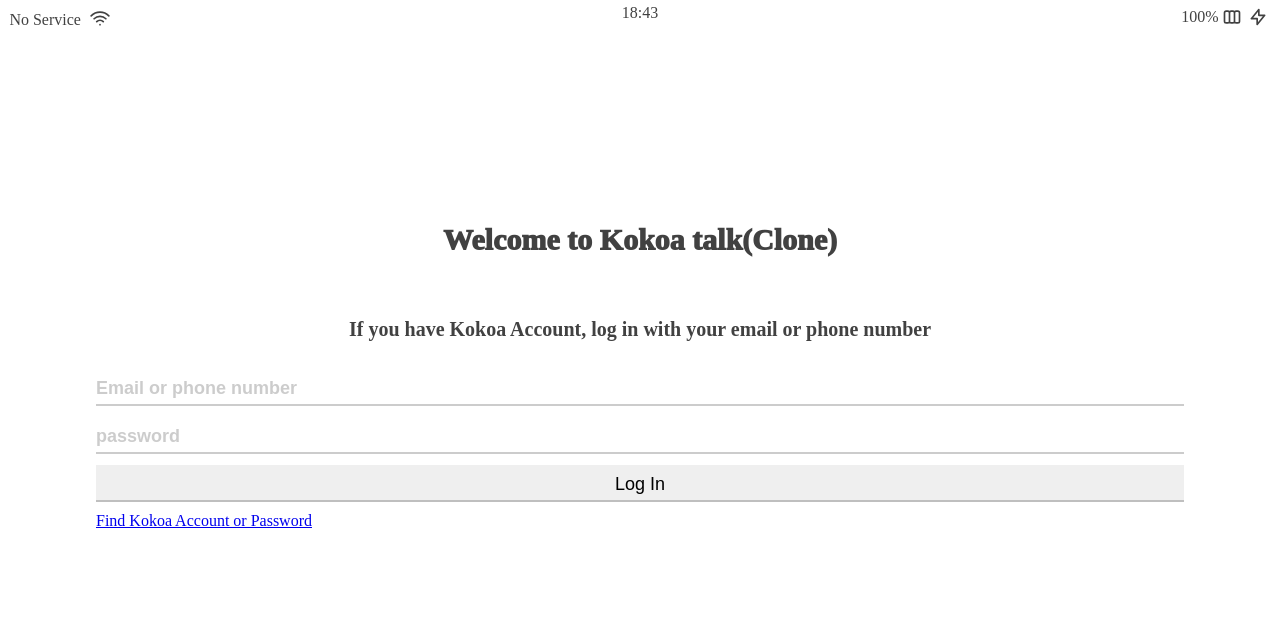
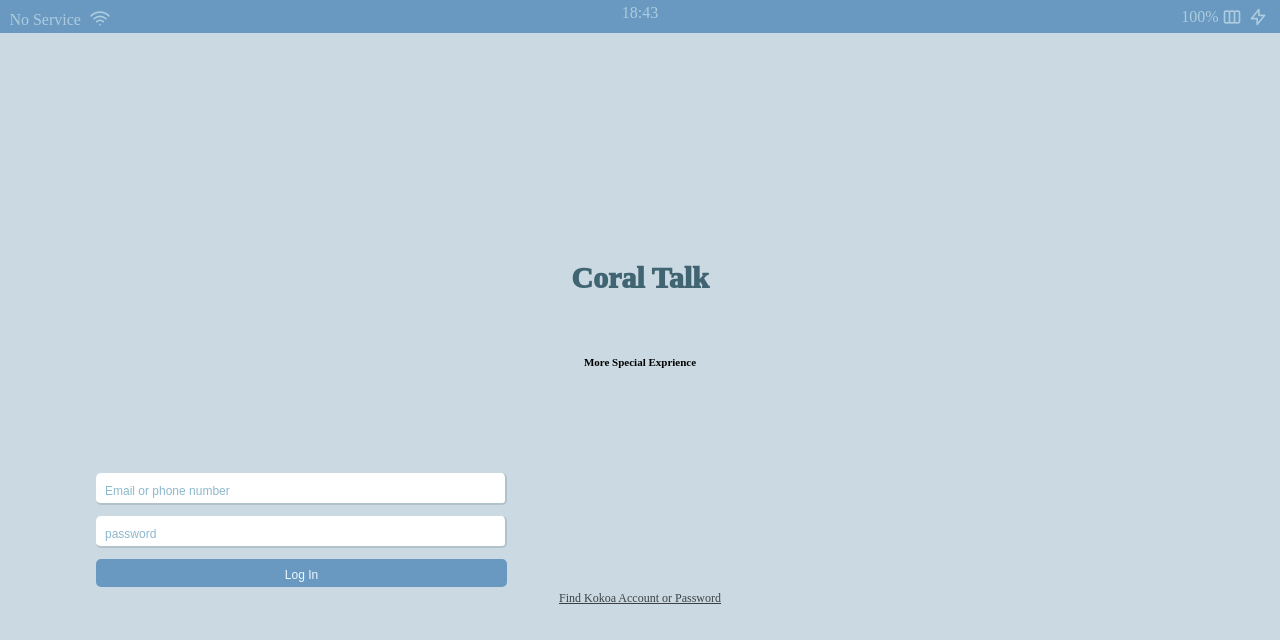
Before and after one commit to Unchaptered/2020-07-clone-kokoa, a plain HTML site: page index.html in a window 1280 px wide. Drawn offline with Linux system fonts and the light colour scheme.

Commit message:
2021-clone-kokoa-07-16

```diff
--- a/css/index_header.css
+++ b/css/index_header.css
@@ -1,6 +1,6 @@
 .welcome-header {
   /* desgin */
-  margin-top: 15%;
+  margin-top: 18%;
   /* font */
   text-align: center; /* 글자가 가운데 정렬됨*/
   align-items: center; /* One Box 가 어디에 위치될 것인가 */
@@ -12,17 +12,17 @@
   /* desgin */
   margin-bottom: 5%;
   /* font */
-  color: var(--main-bg-color);
+  color: var(--color-basic_strong);
   font-size: 30px;
   font-weight: 1000;
 }
 .welcome-header__text {
   /* design */
   width: 50%;
-  margin-bottom: 30px;
+  margin-bottom: 15px;
   /* font */
-  color: var(--main-bg-color);
-  font-size: 20px;
+  color: var(--color-basic_light);
+  font-size: 11px;
   font-weight: 600;
   /* display */
 }
--- a/css/index_input.css
+++ b/css/index_input.css
@@ -1,37 +1,75 @@
-#login-form {
+.login-form {
   /* design */
   width: 85%;
+  margin-top: 7%;
   margin-left: 7.5%;
   /* font */
   /* display */
   display: flex;
   flex-direction: column;
 }
-#login-form > input {
+.login-form__text {
   /* design */
+  max-width: 400px;
   margin-bottom: 1%;
-  padding: 9px 0px 5px 0px;
+  padding: 11px 0px 5px 9px;
   border: none;
-  border-bottom: 2px solid var(--sub-tx-color-0_2);
+  border-bottom: 2px solid var(--color_input_light);
+  border-right: 2px solid var(--color_input_light);
+  border-radius: 5px;
   /* font */
-  font-size: 18px;
+  font-size: 12px;
   /* display */
-  transition: border-color 0.3s ease-in-out;
+  transition: border-color 0.5s ease-in-out;
 }
-
-#login-form > input::placeholder {
-  color: var(--sub-tx-color-0_2);
-  font-weight: bold;
-}
-#login-form > input:focus {
-  border-color: var(--sub-tx-color-0_3);
-}
-input:focus {
-  outline: none;
-}
-
-#login-form > a {
+/*2px solid var(--color_input_strong);*/
+.login-form__text:focus {
+  /* 마우스에 위치할때*/
   /* design */
+  outline: none; /*outline 클릭시 박스나오는거*/
+  border-bottom: 2px solid var(--color_input_strong);
+  border-right: 2px solid var(--color_input_strong);
   /* font */
   /* display */
 }
+.login-form__submit {
+  /* design */
+  max-width: 411px;
+  margin-bottom: 5px;
+  padding: 9px 0px 5px 0px;
+  border: none;
+  border-radius: 5px;
+  background-color: var(--color_submit_back_light);
+  /* font */
+  font-size: 12px;
+  color: var(--color_submit_font_light);
+  /* display */
+  transition: ease-in-out;
+  cursor: pointer;
+  transition: background-color 0.5s ease-in-out;
+}
+.login-form__submit:active {
+  /* design */
+  border: none;
+  background-color: var(--color_submit_back_strong);
+  /* font */
+  /* display */
+}
+.login-form > input::placeholder {
+  color: var(--color_input_inner_light);
+  transition: color 0.5s ease-in-out;
+}
+.login-form > input:focus::placeholder {
+  color: var(--color_input_inner_strong);
+  opacity: color 0.3s ease-in-out;
+}
+.login-form > a {
+  /* design */
+  /* font */
+  color: inherit;
+  opacity: 0.7;
+  font-size: 12px;
+  text-align: center;
+  text-decoration: underline;
+  /* display */
+}
--- a/css/index_status-bar.css
+++ /dev/null
@@ -1,65 +0,0 @@
-#login-form {
-  /* design */
-  /* font */
-  /* display */
-}
-.status-bar {
-  /* design */
-  padding: 5px 3px;
-  /* font */
-  color: var(--main-bg-color);
-  /* display */
-  display: flex;
-  justify-content: center;
-}
-/* elements */
-.status_bar__icon {
-  /* design */
-  /* font */
-  /* display */
-  width: 20px;
-  height: 20px;
-}
-.status_bar__column {
-  width: 33%;
-}
-.status_bar__column:first-child span {
-  /* design */
-  margin-right: 2px;
-  /* font */
-  /* display */
-}
-.status_bar__column:nth-child(2) {
-  /* design */
-  /* font */
-  /* display */
-  display: flex;
-  justify-content: center;
-}
-
-.status_bar__column:last-child {
-  /* design */
-  /* font */
-  /* display */
-  display: flex;
-  justify-content: flex-end;
-  align-items: center;
-}
-.status_bar__column .status_bar__icon {
-  margin: 0px 3px;
-}
-#status_bar__icon__wifi {
-  transform: translateY(3px);
-}
-/* modifier */
-.status_bar__column__design--font {
-  /* design */
-  /* font */
-  /* display */
-}
-.status_bar__column__design--color {
-  /* design */
-  /* font */
-  color: lightsalmon;
-  /* display */
-}
--- /dev/null
+++ b/css/index_topbar.css
@@ -0,0 +1,67 @@
+.topbar {
+  /* design */
+  padding: 5px 3px;
+  /* font */
+  color: var(--color-basic_white);
+  background-color: var(--color-topbar_light);
+  /* display */
+  display: flex;
+  justify-content: center;
+}
+.topbar__column__lefttop {
+  /* design */
+  /* font */
+  /* display */
+}
+.topbar__column__middletop {
+  /* design */
+  /* font */
+  /* display */
+}
+.topbar__column__righttop {
+  /* design */
+  /* font */
+  /* display */
+}
+/* elements */
+.topbar__icon {
+  /* design */
+  background-color: var(--color-topbar_light);
+  /* font */
+  /* display */
+  width: 20px;
+  height: 20px;
+}
+.topbar__column {
+  background-color: var(--color-topbar_light);
+  width: 33%;
+}
+.topbar__column:first-child span {
+  /* design */
+  margin-right: 2px;
+  /* font */
+  /* display */
+}
+.topbar__column:nth-child(2) {
+  /* design */
+  /* font */
+  /* display */
+  display: flex;
+  justify-content: center;
+}
+
+.topbar__column:last-child {
+  /* design */
+  /* font */
+  /* display */
+  display: flex;
+  justify-content: flex-end;
+  align-items: center;
+}
+.topbar__column .topbar__icon {
+  margin: 0px 3px;
+}
+#topbar__icon__wifi {
+  transform: translateY(3px);
+}
+/* modifier */
--- a/css/index_variables.css
+++ /dev/null
@@ -1,5 +0,0 @@
-:root {
-  --main-bg-color: rgba(44, 44, 44, 0.9);
-  --sub-tx-color-0_2: rgba(0, 0, 0, 0.2);
-  --sub-tx-color-0_3: rgba(0, 0, 0, 0.5);
-}
--- a/css/styles.css
+++ b/css/styles.css
@@ -4,49 +4,31 @@
 /* display */
 @import url('https://fonts.googleapis.com/css2?family=Open+Sans:wght@400;600&display=swap');
 @import "reset.css";
-@import "index_status-bar.css";
+@import "var_color.css";
+@import "index_topbar.css";
 @import "index_header.css";
 @import "index_input.css";
-@import "index_variables.css";
+@import "background.css";
+
 body {
+    /* design */
+    background-color: var(--color-background_light);
+    /* font */
     font-family: "Open Sans", sans-serif";
 }
-
-#login-form {
-    /* design */
-    width:85%;
-    margin-left: 7.5%;
-    /* font */
-    /* display */
-    display: flex;
-    flex-direction: column;
+div{
+    background-color: var(--color-background_strong);
 }
-#login-form > input {
-    /* design */
-    margin-bottom: 1%;
-    padding: 9px 0px 5px 0px;
-    border: none;
-    border-bottom: 2px solid  var(--sub-tx-color-0_2);
-    /* font */
-    font-size: 18px;
-    /* display */
-    transition: border-color 0.3s ease-in-out;
+.tip{
+--color_input_light: rgba(0, 53, 78, 0.3);
+--color_input_strong: rgba(1, 49, 71, 0.5);
+--color_input_inner_light: rgba(25, 113, 155, 0.5);
+--color_input_inner_strong: rgba(9, 55, 77, 0.5);
+--color_submit_font_light: rgb(239, 248, 255);
+--color_submit_font_strong: lightcoral;
+--color_submit_back_light: rgb(111, 163, 206);
+--color_submit_back_middle: rgb(95, 147, 189);
+--color_submit_back_strong: rgb(74, 118, 155);
+--color_submit_border_light: rgb(0, 0, 0);
+--color_submit_border_strong: lightcoral;
 }
-
-#login-form > input::placeholder {
-    color: var(--sub-tx-color-0_2);
-    font-weight: bold;
-}
-#login-form > input:focus {
-    border-color:var(--sub-tx-color-0_3);
-
-}
-input:focus {
-    outline: none;
-}
-
-#login-form > a {
-    /* design */
-    /* font */
-    /* display */
-}
--- /dev/null
+++ b/css/var_color.css
@@ -0,0 +1,38 @@
+:root {
+  --status-bar: rgba(204, 149, 149, 0.9);
+
+  /* All interface 기본색상 (별도 지정 제외 */
+  --color-topbar_light: rgb(105, 153, 192);
+
+  /* All text  기본색상 (별도 지정 제외) */
+  --color-basic_white: rgba(180, 210, 226, 0.9);
+  --color-baisc_light: rgba(43, 92, 116, 0.9);
+  --color-basic_strong: rgba(50, 87, 102, 0.9);
+
+  /* Backgorund 기본색상*/
+  --color-background_strong: rgba(182, 208, 219, 0.9);
+  --color-background_light: rgba(198, 215, 223, 0.9);
+
+  /*#login-form 비focus/focus 상태의 색상값*/
+  --color_input_light: rgba(0, 53, 78, 0.3);
+  --color_input_strong: rgba(1, 49, 71, 0.5);
+  --color_input_inner_light: rgba(25, 113, 155, 0.5);
+  --color_input_inner_strong: rgba(9, 55, 77, 0.5);
+  --color_submit_font_light: rgb(239, 248, 255);
+  --color_submit_font_strong: lightcoral;
+  --color_submit_back_light: rgb(105, 153, 192);
+  --color_submit_back_middle: rgb(95, 147, 189);
+  --color_submit_back_strong: rgb(74, 118, 155);
+  --color_submit_border_light: rgb(0, 0, 0);
+  --color_submit_border_strong: lightcoral;
+
+  --sub-tx-color-: rgba(0, 0, 0, 0);
+  --sub-tx-color-: rgba(0, 0, 0, 0);
+  --sub-tx-color-: rgba(0, 0, 0, 0);
+  --sub-tx-color-: rgba(0, 0, 0, 0);
+  --sub-tx-color-: rgba(0, 0, 0, 0);
+  --sub-tx-color-: rgba(0, 0, 0, 0);
+  --sub-tx-color-: rgba(0, 0, 0, 0);
+  --sub-tx-color-: rgba(0, 0, 0, 0);
+  --sub-tx-color-: rgba(0, 0, 0, 0);
+}
--- a/index.html
+++ b/index.html
@@ -11,37 +11,37 @@
         <link rel="stylesheet" href="css/styles.css"/>
     </head>
     <body>
-        <div class="status-bar"> <!-- 상단바 -->
-            <div class="status_bar__column">
-                <span>No Service</span>
-                <svg class="status_bar__icon" id="status_bar__icon__wifi" xmlns="http://www.w3.org/2000/svg" class="h-6 w-6" fill="none" viewBox="0 0 24 24" stroke="currentColor">
+        <div class="topbar"> <!-- 상단바 -->
+            <div class="topbar__column">
+                <span class="topbar__column__lefttop">No Service</span>
+                <svg class="topbar__icon" id="topbar__icon__wifi" xmlns="http://www.w3.org/2000/svg" class="h-6 w-6" fill="none" viewBox="0 0 24 24" stroke="currentColor">
                     <path stroke-linecap="round" stroke-linejoin="round" stroke-width="2" d="M8.111 16.404a5.5 5.5 0 017.778 0M12 20h.01m-7.08-7.071c3.904-3.905 10.236-3.905 14.141 0M1.394 9.393c5.857-5.857 15.355-5.857 21.213 0" />
                 </svg>
                 <!--To do! Wi-fi Icon-->
             </div>
-            <div class="status_bar__column">
-                <span>18:43</span>
+            <div class="topbar__column">
+                <span class="topbar__column__middletop">18:43</span>
             </div>
-            <div class="status_bar__column">
-                <span>100%</span>
-                <svg class="status_bar__icon" xmlns="http://www.w3.org/2000/svg" class="h-6 w-6" fill="none" viewBox="0 0 24 24" stroke="currentColor">
+            <div class="topbar__column">
+                <span class="topbar__column__righttop">100%</span>
+                <svg class="topbar__icon" xmlns="http://www.w3.org/2000/svg" class="h-6 w-6" fill="none" viewBox="0 0 24 24" stroke="currentColor">
                     <path stroke-linecap="round" stroke-linejoin="round" stroke-width="2" d="M9 17V7m0 10a2 2 0 01-2 2H5a2 2 0 01-2-2V7a2 2 0 012-2h2a2 2 0 012 2m0 10a2 2 0 002 2h2a2 2 0 002-2M9 7a2 2 0 012-2h2a2 2 0 012 2m0 10V7m0 10a2 2 0 002 2h2a2 2 0 002-2V7a2 2 0 00-2-2h-2a2 2 0 00-2 2" />
                 </svg>
-                <svg class="status_bar__icon" xmlns="http://www.w3.org/2000/svg" class="h-6 w-6" fill="none" viewBox="0 0 24 24" stroke="currentColor">
+                <svg class="topbar__icon" xmlns="http://www.w3.org/2000/svg" class="h-6 w-6" fill="none" viewBox="0 0 24 24" stroke="currentColor">
                     <path stroke-linecap="round" stroke-linejoin="round" stroke-width="2" d="M13 10V3L4 14h7v7l9-11h-7z" />
                 </svg>
             </div>
         </div>
 
         <header class="welcome-header"> <!-- 안내메세지 -->
-            <h1 class="welcome-header__title">Welcome to Kokoa talk(Clone)</h1>
-            <p class="welcome-header__text">If you have Kokoa Account, log in with your email or phone number</p>
+            <h1 class="welcome-header__title">Coral Talk</h1>
+            <p class="welcome-header__text">More Special Exprience</p>
         </header>
 
-        <form id="login-form"> <!-- 로그인 창 -->
-            <input type="text" placeholder="Email or phone number"/>
-            <input type="password" placeholder="password"/>
-            <input clas="hi" type="submit" value="Log In"/>
+        <form class="login-form"> <!-- 로그인 창 -->
+            <input class="login-form__text" type="text" placeholder="Email or phone number"/>
+            <input class="login-form__text" type="password" placeholder="password"/>
+            <input class="login-form__submit" type="submit" value="Log In"/>
             <a href="#">Find Kokoa Account or Password</a>
         </form>
     </body>
```
Also changed, not shown: css/background.css (added).
